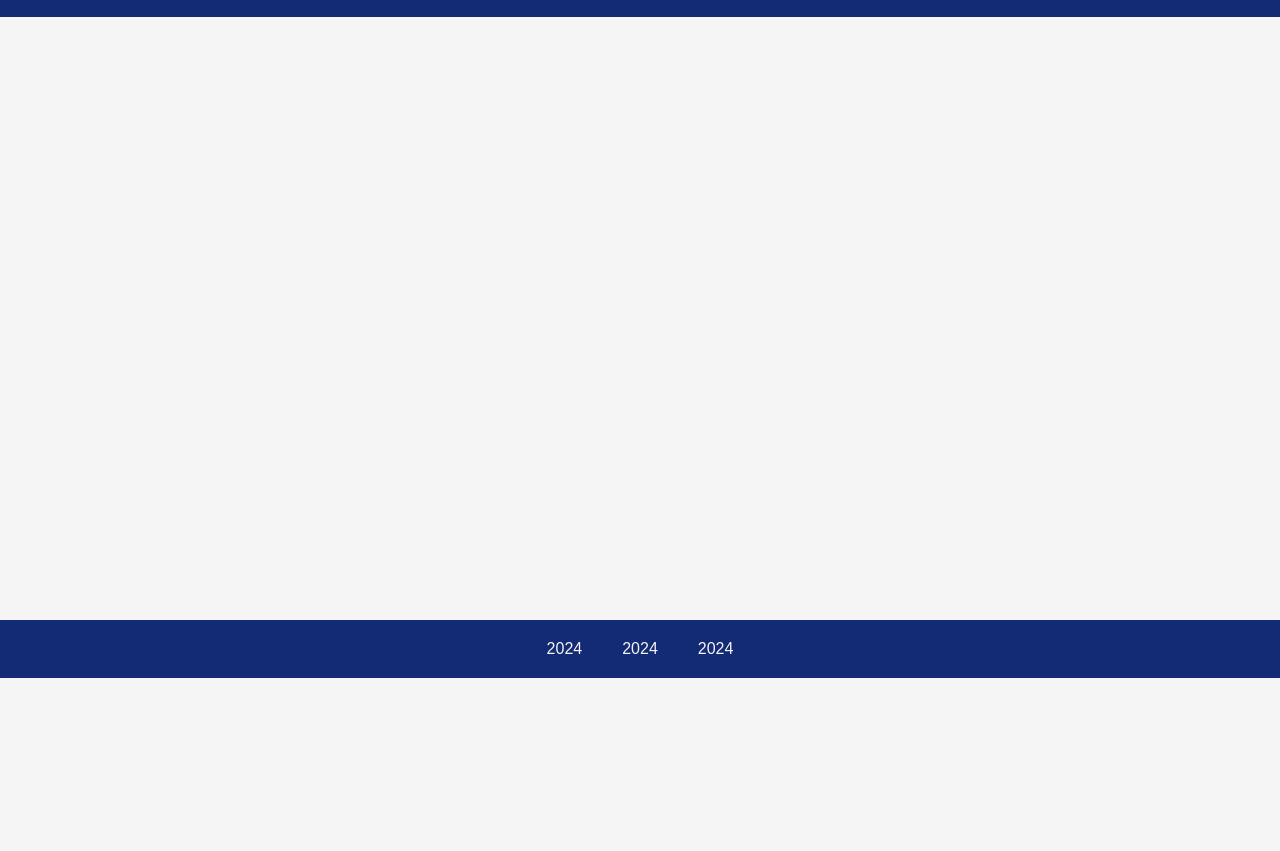
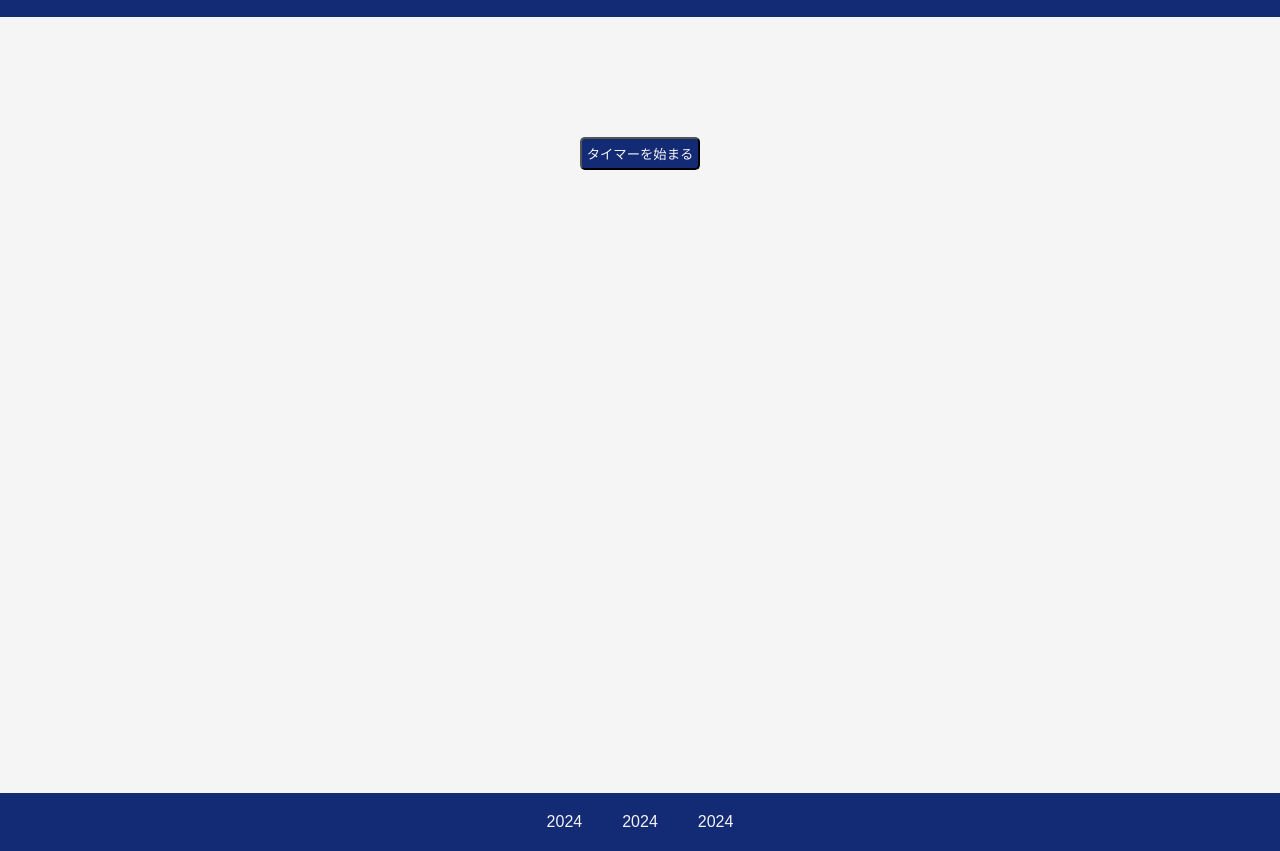
Before and after one commit to sumafujiko/tracker, a plain HTML site: page index.html in a window 1280 px wide. Shown: the part 69-920 px from the top of the page. Before the commit the page ends 800 px from the top, so only its background shows below. Drawn offline with Linux system fonts and the light colour scheme.

Commit message:
Added the main tracker button and number container

```diff
--- a/index.html
+++ b/index.html
@@ -17,6 +17,12 @@
             <p>test</p>
     </div>
 
+    <div class="timer-container">
+        <div class="timer-box">
+            <button>タイマーを始まる</button>
+        </div>
+    </div>
+
     <div class="footer-box">
         <div class="footer-notes">
             <p class="footer-text">2024</p>
--- a/style.css
+++ b/style.css
@@ -9,6 +9,8 @@
      "MS PGothic",
      sans-serif;
 }
+
+/*Header divs*/
 
 .header-box {
     display: flex;
@@ -26,10 +28,33 @@
 
 h1,
 p,
+button,
 .footer-text {
     background-color: rgb(19, 42, 117);
     color: whitesmoke;
 }
+
+/*Timer divs*/
+
+.timer-container {
+    display: flex;
+    align-items: center;
+    justify-content: center;
+    padding: 20px;
+}
+
+.timer-box {
+    display: flex;
+    justify-content: center;
+    padding-top: 100px;
+}
+
+button {
+    border-radius: 5px;
+    padding: 5px;
+}
+
+/*Footer divs*/
 
 .footer-box {
     display: flex;
```
